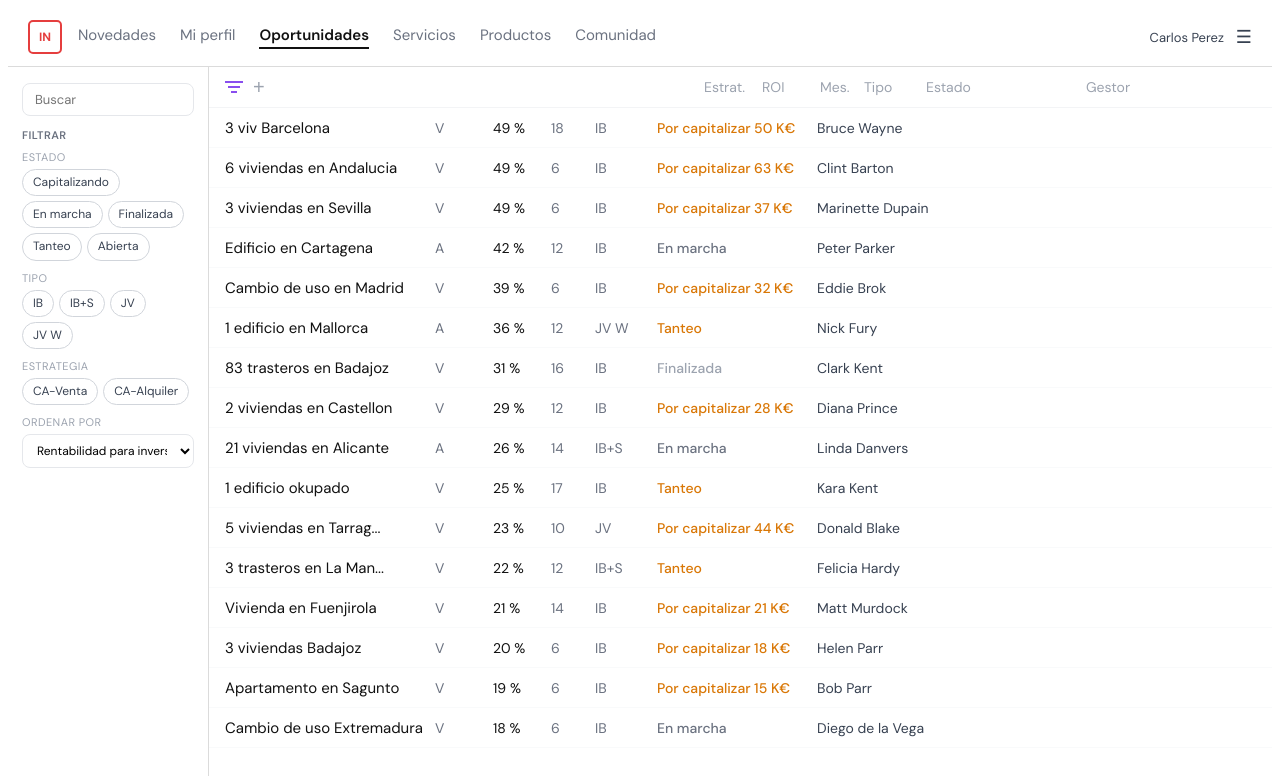
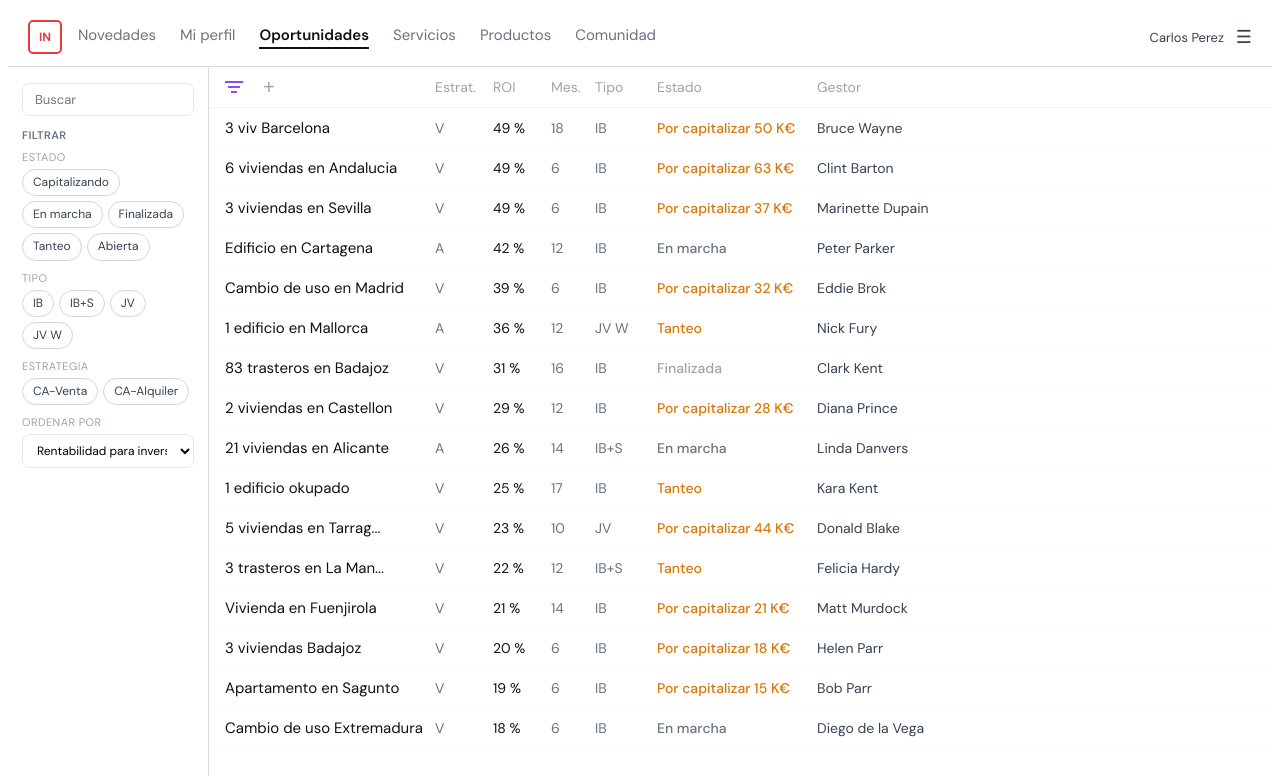
Before and after one commit to carlosperez-glitch/in-oportunidades, a React (Vite) app: page / in a window 1280 px wide. Shown: the top 776 px of the page. Built offline with nearby package versions, Linux system fonts and the light colour scheme.

Commit message:
fix: botones en div 210px para alinear cabeceras con columnas

```diff
--- a/src/components/Lista.jsx
+++ b/src/components/Lista.jsx
@@ -23,6 +23,7 @@ export default function Lista({ filtradas, selected, setSelected, isDesktop, tot
 
       {/* Toolbar */}
       <div style={{ display: "flex", alignItems: "center", padding: "10px 16px", borderBottom: "1px solid #f3f4f6", flexShrink: 0 }}>
+        <div style={{ width: 210, flexShrink: 0, display: "flex", alignItems: "center" }}>
         <button
           onClick={handleEmbudo}
           style={{ position: "relative", background: "none", border: "none", cursor: "pointer", padding: 0, display: "flex", alignItems: "center", marginRight: 10 }}
@@ -39,9 +40,10 @@ export default function Lista({ filtradas, selected, setSelected, isDesktop, tot
           )}
         </button>
 
-        <button style={{ background: "none", border: "none", cursor: "pointer", color: "#9ca3af", fontSize: 20, lineHeight: 1, padding: 0, marginRight: 10 }}>+</button>
+        <button style={{ background: "none", border: "none", cursor: "pointer", color: "#9ca3af", fontSize: 20, lineHeight: 1, padding: 0, marginLeft: 10 }}>+</button>
+        </div>
 
-        <div style={{ flex: 1, minWidth: 0 }} />
+
 
         {/* Cabeceras */}
         <div style={{ display: "flex", alignItems: "center", fontSize: 14, color: "#9ca3af" }}>
```
